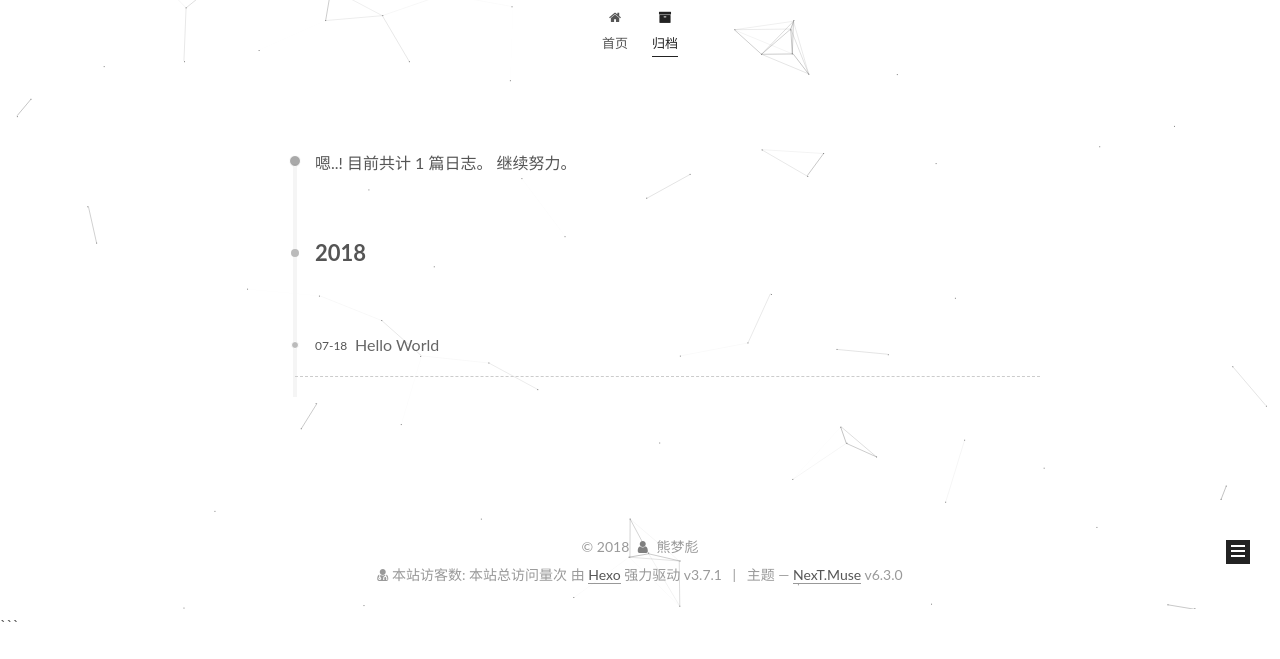
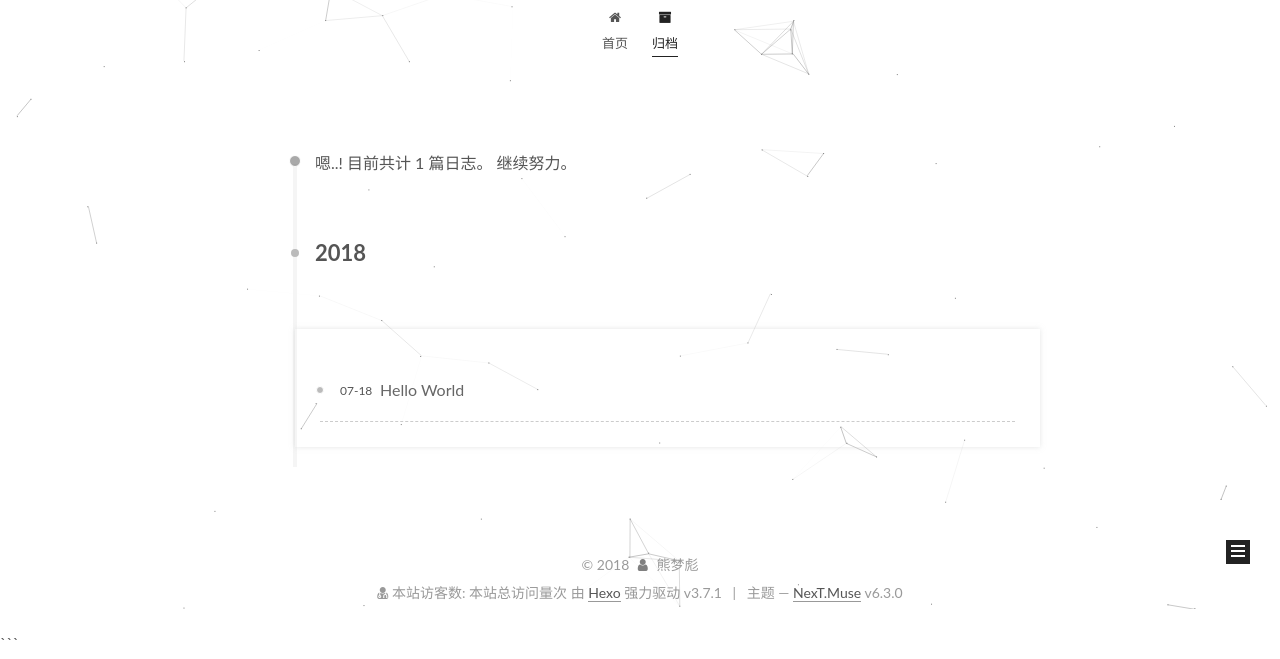
Before and after one commit to Amannix/Amannix.github.io, a plain HTML site: page archives/index.html in a window 1280 px wide. Shown: the part 191-850 px from the top of the page. Drawn offline with Linux system fonts and the light colour scheme; some packages are replaced by stand-ins of ours; a script that the page names is missing.

Commit message:
Site updated: 2018-07-18 23:45:21

```diff
--- a/archives/index.html
+++ b/archives/index.html
@@ -25,13 +25,6 @@
 
 
 
-
-
-
-
-
-  <script src="/lib/pace/pace.min.js?v=1.0.2"></script>
-  <link href="/lib/pace/pace-theme-minimal.min.css?v=1.0.2" rel="stylesheet">
 
 
 
--- a/css/main.css
+++ b/css/main.css
@@ -1878,7 +1878,7 @@ img:hover {
   width: 4px;
   height: 4px;
   border-radius: 50%;
-  background: #d67096;
+  background: #d2b306;
 }
 .links-of-blogroll {
   font-size: 13px;
@@ -2639,3 +2639,10 @@ embed {
 .links-of-blogroll-inline .links-of-blogroll-item {
   display: inline-block;
 }
+.post {
+  margin-top: 60px;
+  margin-bottom: 60px;
+  padding: 25px;
+  -webkit-box-shadow: 0 0 5px rgba(202,203,203,0.5);
+  -moz-box-shadow: 0 0 5px rgba(202,203,204,0.5);
+}
```
Also changed, not shown: 2018/07/18/hello-world/index.html (+0 -7 lines), archives/2018/07/index.html (+0 -7 lines), archives/2018/index.html (+0 -7 lines), index.html (+0 -7 lines).
